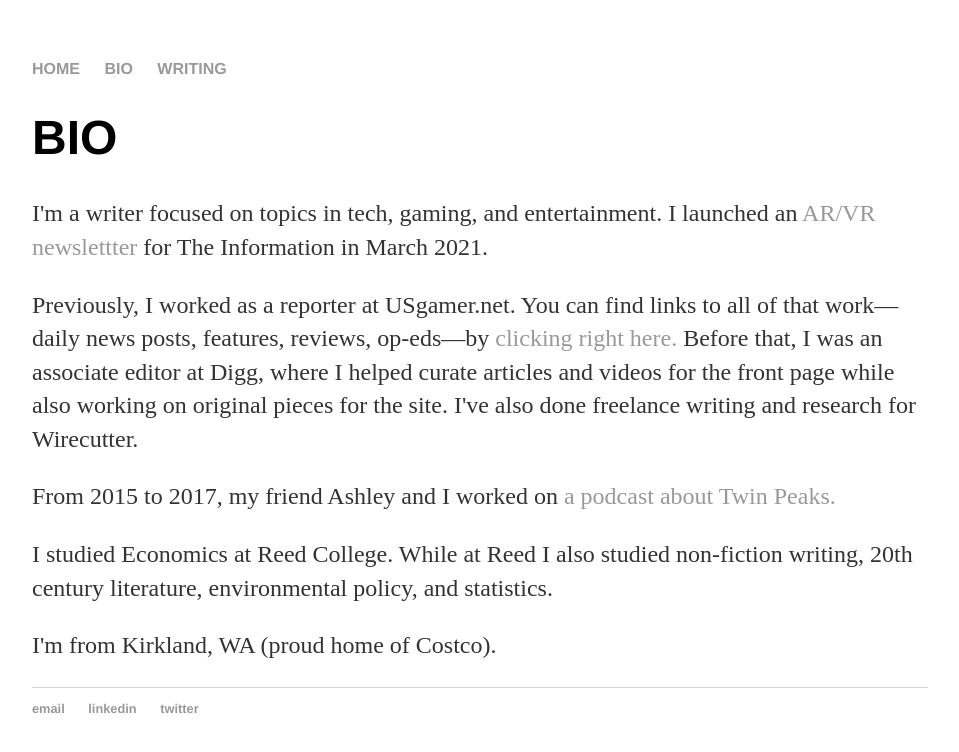
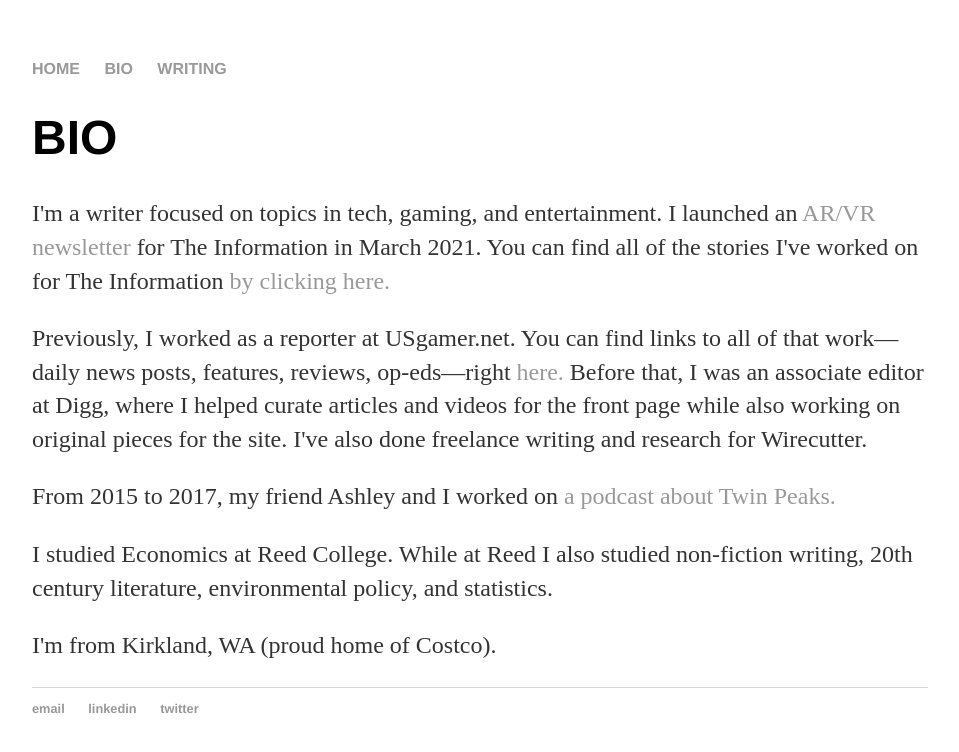
Before and after one commit to mathewolson/mathewolson.github.io, a Jekyll site: the page built from about.html, in a window 1280 px wide. Shown: the top 752 px of the page, without its empty margins (160-1119 px from the left). Built offline with Jekyll 4.4.1, drawn with Linux system fonts in a browser that asks for light colours.

Commit message:
Update about.html

```diff
--- a/about.html
+++ b/about.html
@@ -4,8 +4,8 @@
 ---
 <div class="blurb">
 	<h1>BIO</h1>
-	<p>I'm a writer focused on topics in tech, gaming, and entertainment. I launched an <a href="https://www.theinformation.com/features/reality-check">AR/VR newslettter</a> for The Information in March 2021. </p>
-	<p>Previously, I worked as a reporter at USgamer.net. You can find links to all of that work—daily news posts, features, reviews, op-eds—by <a href="https://www.usgamer.net/authors/2004">clicking right here.</a> Before that, I was an associate editor at Digg, where I helped curate articles and videos for the front page while also working on original pieces for the site. I've also done freelance writing and research for Wirecutter.</p>
+	<p>I'm a writer focused on topics in tech, gaming, and entertainment. I launched an <a href="https://www.theinformation.com/features/reality-check">AR/VR newsletter</a> for The Information in March 2021. You can find all of the stories I've worked on for The Information <a href="https://www.theinformation.com/reporters/mathew-olson">by clicking here.</a></p>
+	<p>Previously, I worked as a reporter at USgamer.net. You can find links to all of that work—daily news posts, features, reviews, op-eds—right <a href="https://www.usgamer.net/authors/2004">here.</a> Before that, I was an associate editor at Digg, where I helped curate articles and videos for the front page while also working on original pieces for the site. I've also done freelance writing and research for Wirecutter.</p>
 	<p>From 2015 to 2017, my friend Ashley and I worked on <a href="https://twinpeakspeeks.simplecast.fm/">a podcast about Twin Peaks.</a></p>
 	<p>I studied Economics at Reed College. While at Reed I also studied non-fiction writing, 20th century literature, environmental policy, and statistics.</p>
 	<p>I'm from Kirkland, WA (proud home of Costco).</p>
```
